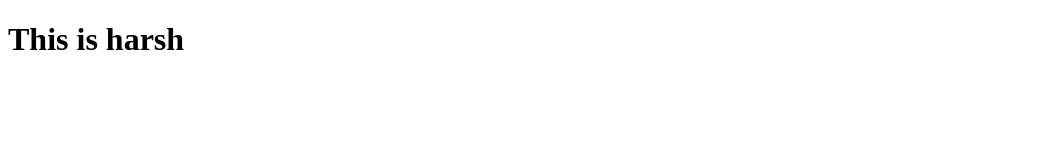
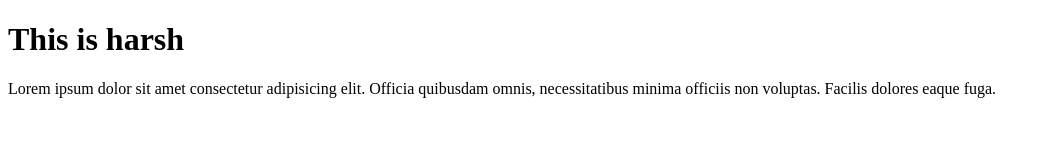
Before and after one commit to harshnema456/hash, a plain HTML site: page index.html in a window 1280 px wide. Shown: the whole page, without its empty margins (0-1050 px from the left). Drawn offline with Linux system fonts and the light colour scheme.

Commit message:
added a para

```diff
--- a/index.html
+++ b/index.html
@@ -9,6 +9,8 @@
 
 <body>
     <h1>This is harsh</h1>
+    <p>Lorem ipsum dolor sit amet consectetur adipisicing elit. Officia quibusdam omnis, necessitatibus minima officiis non voluptas. Facilis dolores eaque fuga.
+    </p>
 </body>
 
 </html>
```
